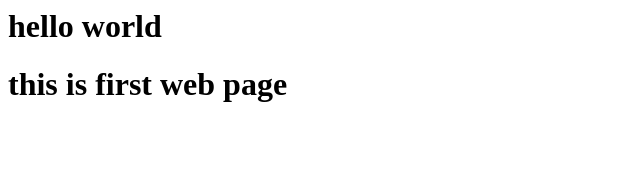
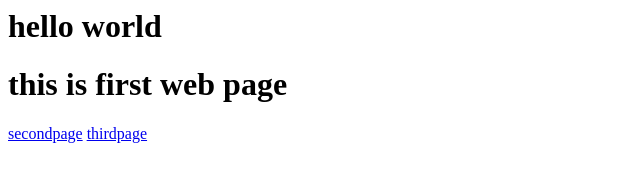
Before and after one commit to Arfa-zaffar-khan/myweb, a plain HTML site: page index.html in a window 1280 px wide. Shown: the whole page, without its empty margins (0-640 px from the left). Drawn offline with Linux system fonts and the light colour scheme.

Commit message:
secondcommit

```diff
--- a/index.html
+++ b/index.html
@@ -1,2 +1,4 @@
 <h1>hello world</h1>
 <h1>this is first web page</h1>
+<a href="second.html">secondpage</a>
+<a href="third.html">thirdpage</a>
```
Also changed, not shown: second.html (+2 -0 lines), third.html (+2 -0 lines).
